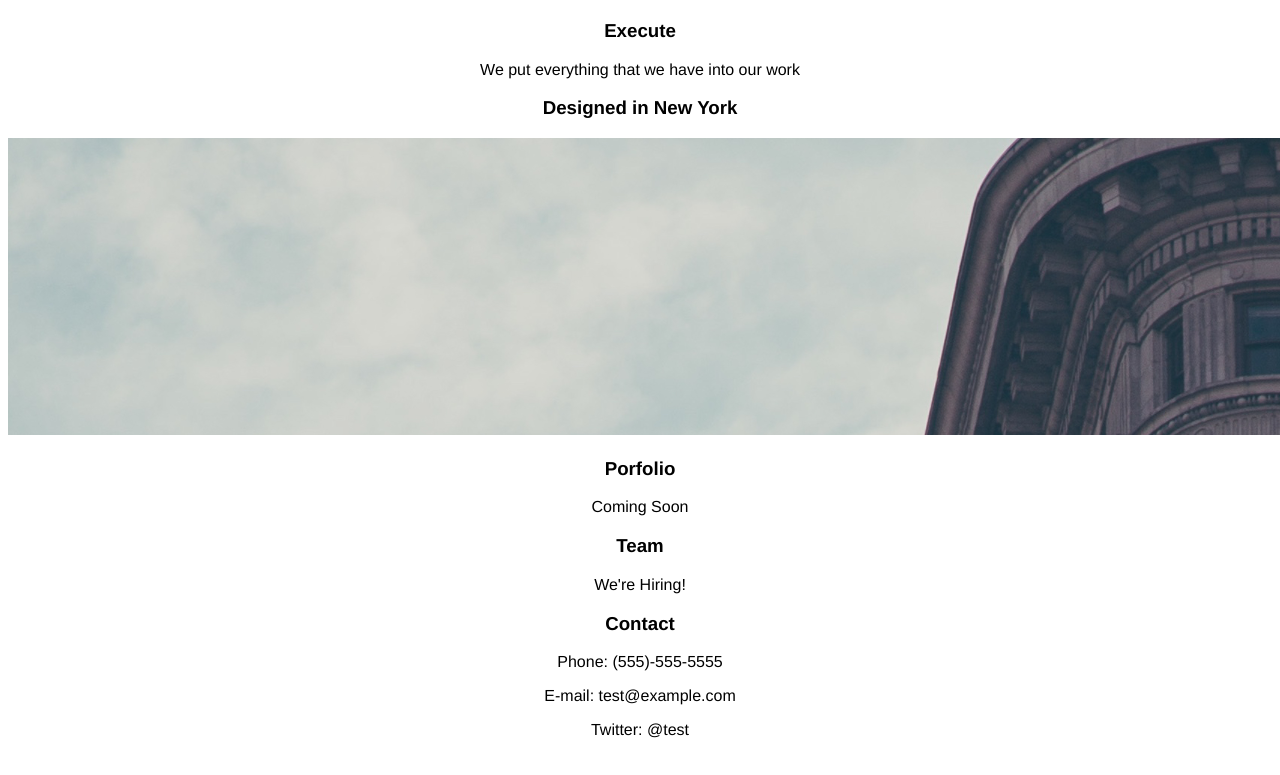
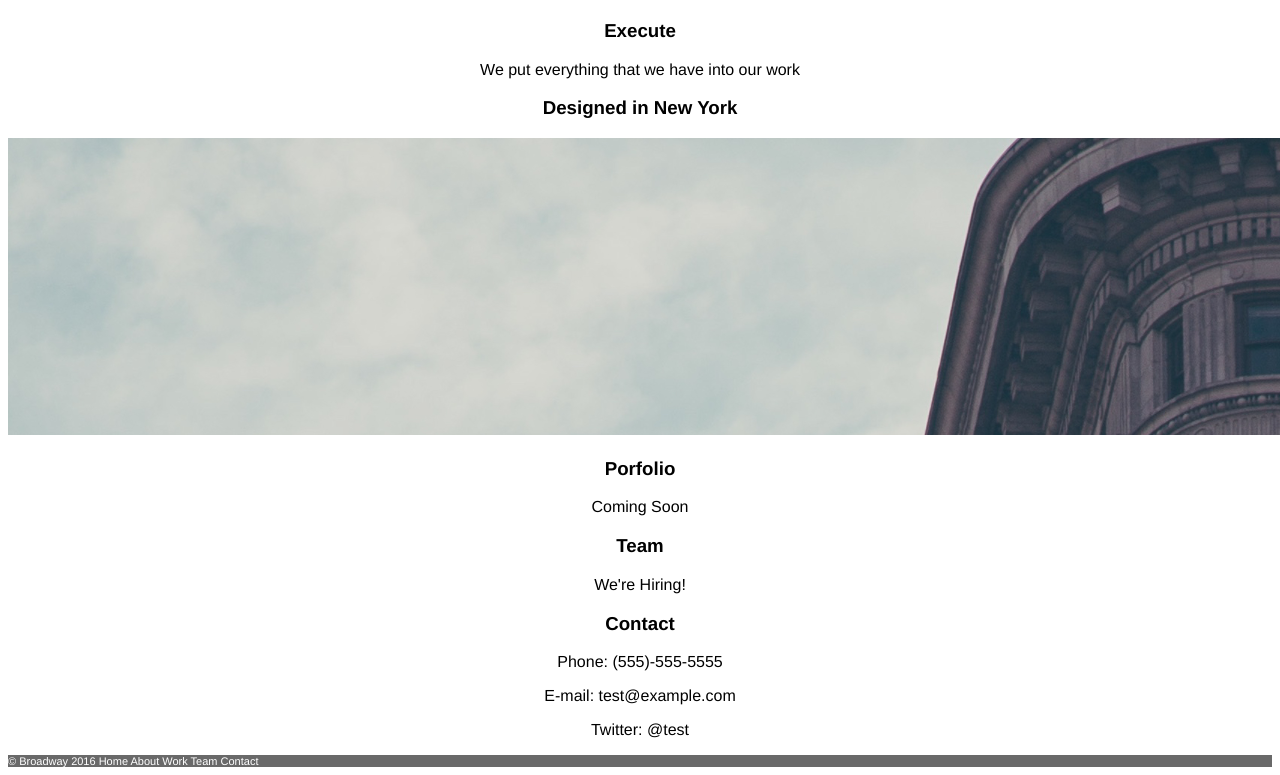
Before and after one commit to EliasHarfouch/broadway, a plain HTML site: page index.html in a window 1280 px wide. Shown: the part 1003-1778 px from the top of the page. Drawn offline with Linux system fonts and the light colour scheme.

Commit message:
added, aligned and styled footer details

```diff
--- a/index.html
+++ b/index.html
@@ -52,4 +52,5 @@
         <p>Twitter: @test</p>
   </div>
   </body>
+  <footer>&copy; Broadway 2016 Home About Work Team Contact</footer>
 </html>
--- a/resources/css/style.css
+++ b/resources/css/style.css
@@ -3,3 +3,23 @@ body {
   font-family: helvetica;
   text-align: center;
 }
+
+
+
+
+
+
+
+
+
+
+
+
+footer  {
+
+        text-align: left;
+        font-size: 11px;
+        background-color: dimgray;
+        color: white;
+
+    }
```
